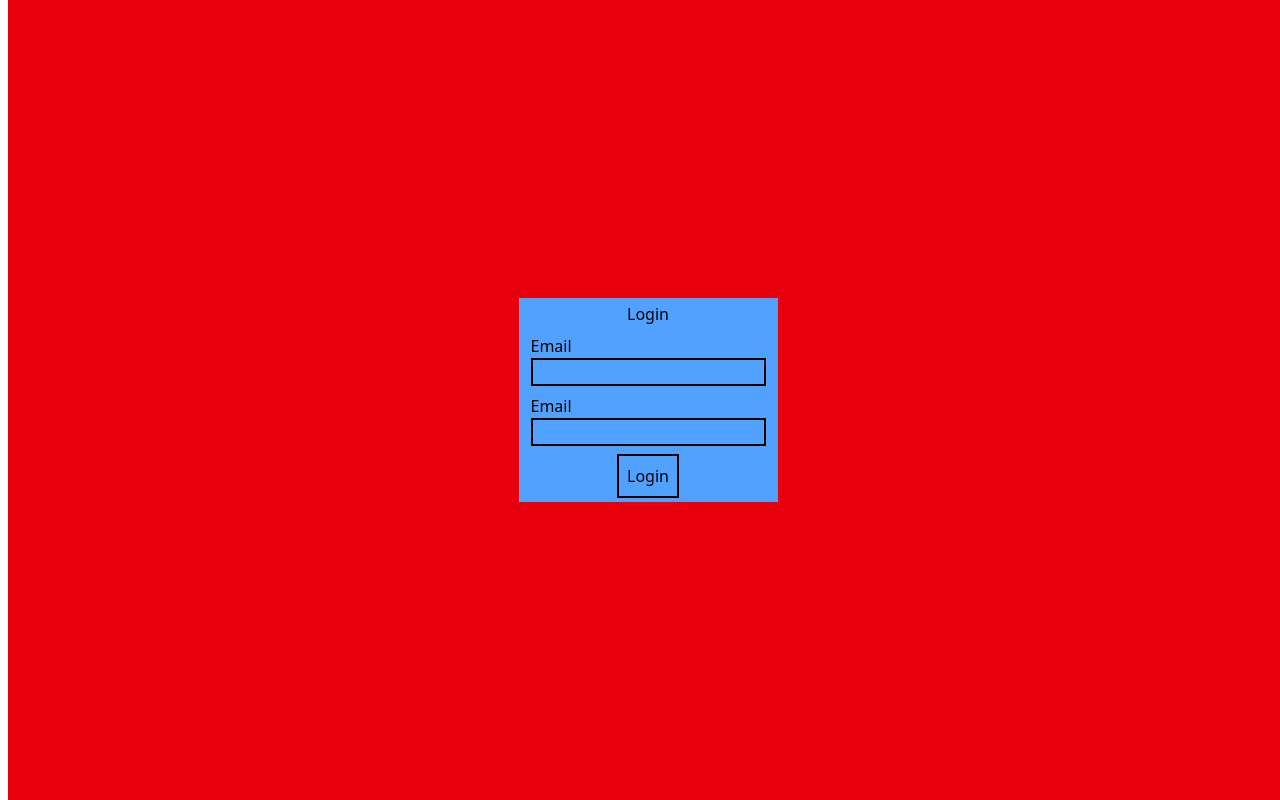
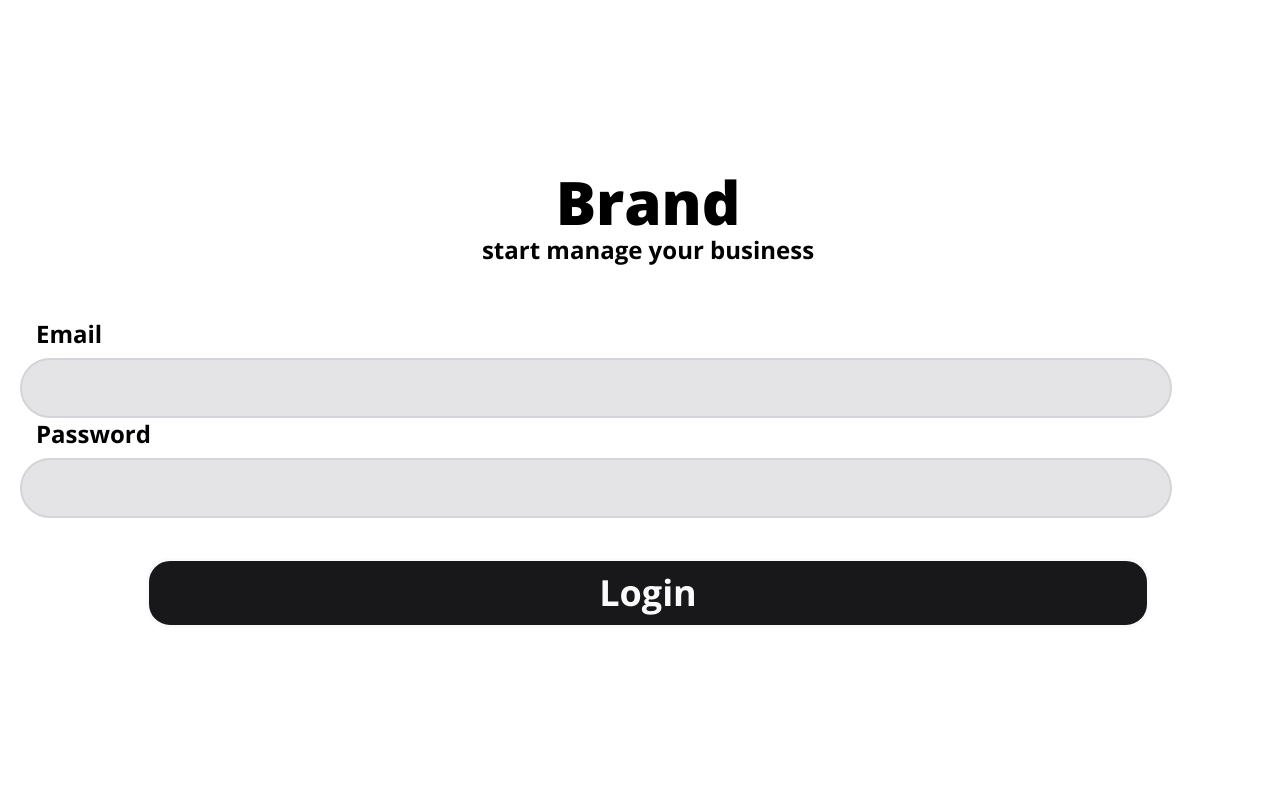
Before and after one commit to Devanoyudhistira/YudhistiraIndustry_next, a Next.js app: page /login in a window 1280 px wide. Built offline with nearby package versions, Linux system fonts and the light colour scheme.

Commit message:
add:login page styling

```diff
--- a/app/actions/login/login.js
+++ b/app/actions/login/login.js
@@ -1,6 +1,7 @@
 "use server"
 import { createClient } from "@/app/supabase/server";
 import { revalidatePath } from "next/cache";
+import { NextResponse } from "next/server";
 
 
 export default async function Login(formdata){
@@ -15,9 +16,7 @@ export default async function Login(formdata){
 
     if(error){
         console.log(error)
-        return
+        return NextResponse({error:"password is wrong",code:400})
     }
-    console.log(data)
-
     revalidatePath('/login')
 }
--- /dev/null
+++ b/app/components/login/form.jsx
@@ -0,0 +1,20 @@
+"use client"
+
+import Inputlogin from "./input";
+import Label from "./label";
+
+export default function Form({ loginfunc }) {
+    return (
+        <form onSubmit={e => e.preventDefault()} className="w-full px-3 flex flex-col justify-evenly items-start "  >
+            <Label htmlfor={"email"} >
+                <h1 className="text-2xl ml-4 capitalize font-bold" >email</h1>
+                <Inputlogin name={"email"} id={"email"} type={"email"} />
+            </Label>
+            <Label htmlfor={"password"}>
+                <h1 className="text-2xl ml-4 capitalize font-bold" >password</h1>
+                <Inputlogin name={"password"} id={"password"}  type={"password"} />
+            </Label>
+            <button className="bg-zinc-900 transition hover:scale-95  border-3 focus:scale:85 focus:bg-zinc-50 focus:text-zinc-950 text-zinc-50 text-4xl font-bold py-3 rounded-3xl w-[80%] self-center mt-10 flex justify-center items-center" > Login </button>
+        </form>
+    )
+}
--- /dev/null
+++ b/app/components/login/input.jsx
@@ -0,0 +1,5 @@
+export default function Inputlogin({name,type,id}){
+    return (
+        <input className="h-15 transition focus:border-black w-[90vw] text-xl font-medium py-1 px-1 rounded-4xl bg-zinc-200 border-0 border-zinc-300" type={type} name={name} id={id} />
+    )
+}
--- /dev/null
+++ b/app/components/login/label.jsx
@@ -0,0 +1,8 @@
+export default function Label({children,htmlfor})
+{
+    return (
+        <label htmlFor={htmlfor} className="flex flex-col gap-2" >
+        {children}
+        </label>
+    )
+}
--- /dev/null
+++ b/app/components/login/loginpage.jsx
@@ -0,0 +1,9 @@
+import Form from "./form";
+
+export default function Loginpage({action}){
+    return(
+        <>
+        <Form loginfunc={action} />
+        </>
+    )
+}
--- a/app/components/shop/button.jsx
+++ b/app/components/shop/button.jsx
@@ -2,15 +2,12 @@
 import { ArrowLeft } from "react-bootstrap-icons"
 import { useRouter } from "next/navigation";
 
-export default function Buttonundo(){
-    const router =  useRouter()
-    const undo = () => {
-    if (window.history.length > 1) {
-      router.back();
-    } else {
-      router.push("/");
-    }}
-    return(
-        <button onClick={undo} className="cursor-pointer" > <ArrowLeft size={30} /></button>
-    )
+export default function Buttonundo() {
+  const router = useRouter()
+  const undo = () => {
+    router.push("/");
+  }
+  return (
+    <button onClick={undo} className="cursor-pointer" > <ArrowLeft size={30} /></button>
+  )
 }
--- a/app/login/layout.jsx
+++ b/app/login/layout.jsx
@@ -1,7 +1,11 @@
 import "@/css"
+import { Open_Sans } from "next/font/google"
+
+const sans = Open_Sans({})
+
 export default function Loginlayout({children}){
     return (
-    <main className="w-screen h-screen bg-red-600 flex justify-center items-center" >
+    <main  className={"w-screen h-screen flex justify-center items-center  " + sans.className } >
         {children}
     </main>)
 }
--- a/app/login/page.jsx
+++ b/app/login/page.jsx
@@ -1,18 +1,14 @@
 import Login from "../actions/login/login";
+import Loginpage from "../components/login/loginpage";
 
-export default function Loginpage(){
-    return(
-        <form action={Login} className="flex px-3 py-1 flex-col gap-2 items-center bg-blue-400" >
-            <h1> Login </h1>
-            <label htmlFor="email">
-                <h1>Email</h1>
-                <input type="email" name="email" id="email" />
-            </label>
-            <label htmlFor="password">
-                <h1>Email</h1>
-                <input type="password" name="password" id="password" />
-            </label>
-            <button type="submit" className="p-2 border-2" >Login</button>
-        </form>
+export default function Page() {
+    return (
+        <div className="w-screen h-screen overflow-x-hidden flex-col gap-3  flex items-center justify-center" >
+            <div className="flex flex-col justify-center items-start mb-10 text-center  " >
+                <h1 className="text-6xl self-center font-black mb-0.5" > Brand </h1>
+                <h3 className="text-2xl font-bold " > start manage your business </h3>
+            </div>
+            <Loginpage action={Login} />
+        </div>
     )
 }
```
